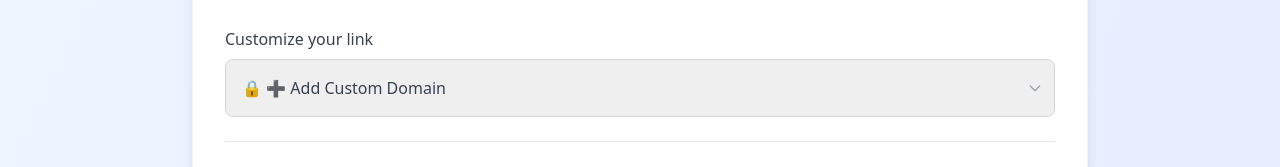
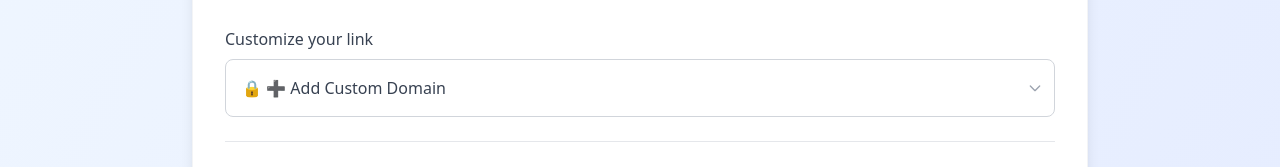
Before and after one commit to shrtnly/Shrtnly, a React (Vite) app: page / in a window 1280 px wide. Shown: the part 361-528 px from the top of the page. Built offline with nearby package versions, Linux system fonts and the light colour scheme; no server answers.

Commit message:
Updated LinkForm.tsx

```diff
--- a/src/components/LinkForm.tsx
+++ b/src/components/LinkForm.tsx
@@ -307,7 +307,9 @@ const LinkForm: React.FC<LinkFormProps> = ({ onLinkCreated }) => {
 <div className="md:col-span-3">
   <label
     htmlFor="custom_domain"
-    className="block text-sm sm:text-base font-medium text-gray-700 mb-2"
+    className={`block text-sm sm:text-base font-medium mb-2 transition-colors
+      ${formData.custom_domain === "add_domain" ? "text-gray-400" : "text-gray-700"}
+    `}
   >
     Customize your link
   </label>
@@ -325,18 +327,17 @@ const LinkForm: React.FC<LinkFormProps> = ({ onLinkCreated }) => {
           window.open("https://t.ly/register?via=dawod", "_blank");
         }
       }}
-      className={`w-full appearance-none px-4 py-3 sm:py-4 text-sm sm:text-base border rounded-lg transition-colors pr-10
+      className={`w-full appearance-none px-4 py-3 sm:py-4 text-sm sm:text-base rounded-lg pr-10 transition-colors
         ${formData.custom_domain === "add_domain"
-          ? "bg-gray-100 text-gray-400 border-gray-300 cursor-not-allowed"
-          : "text-gray-700 border-gray-300 focus:ring-2 focus:ring-blue-500 focus:border-blue-500"}
+          ? "bg-gray-100 text-gray-400 border border-gray-300 cursor-not-allowed"
+          : "bg-white text-gray-700 border border-gray-300 focus:ring-2 focus:ring-blue-500 focus:border-blue-500"}
       `}
     >
       <option value="add_domain">🔒 ➕ Add Custom Domain</option>
       <option value="shrtnly.pro">🔗 https://shrtnly.pro</option>
     </select>
 
-    {/* Show arrow ONLY if a domain is selected (not add_domain) */}
-    {formData.custom_domain !== "add_domain" && (
+    {/* Custom Down Arrow Icon */}
     <div className="pointer-events-none absolute inset-y-0 right-3 flex items-center text-gray-400">
       <svg
         className="w-4 h-4"
@@ -348,13 +349,12 @@ const LinkForm: React.FC<LinkFormProps> = ({ onLinkCreated }) => {
         <path strokeLinecap="round" strokeLinejoin="round" d="M19 9l-7 7-7-7" />
       </svg>
     </div>
-    )}
   </div>
 
-  {/* Message below when Add Domain is selected */}
+  {/* Info message when add_domain is selected */}
   {formData.custom_domain === "add_domain" && (
     <p className="mt-1 text-sm text-red-600">
-      Custom domain setup will redirect to an external page.
+      This option opens an external domain registration page.
     </p>
   )}
 </div>
```
Lines whose indentation alone changed are shown as unchanged.
